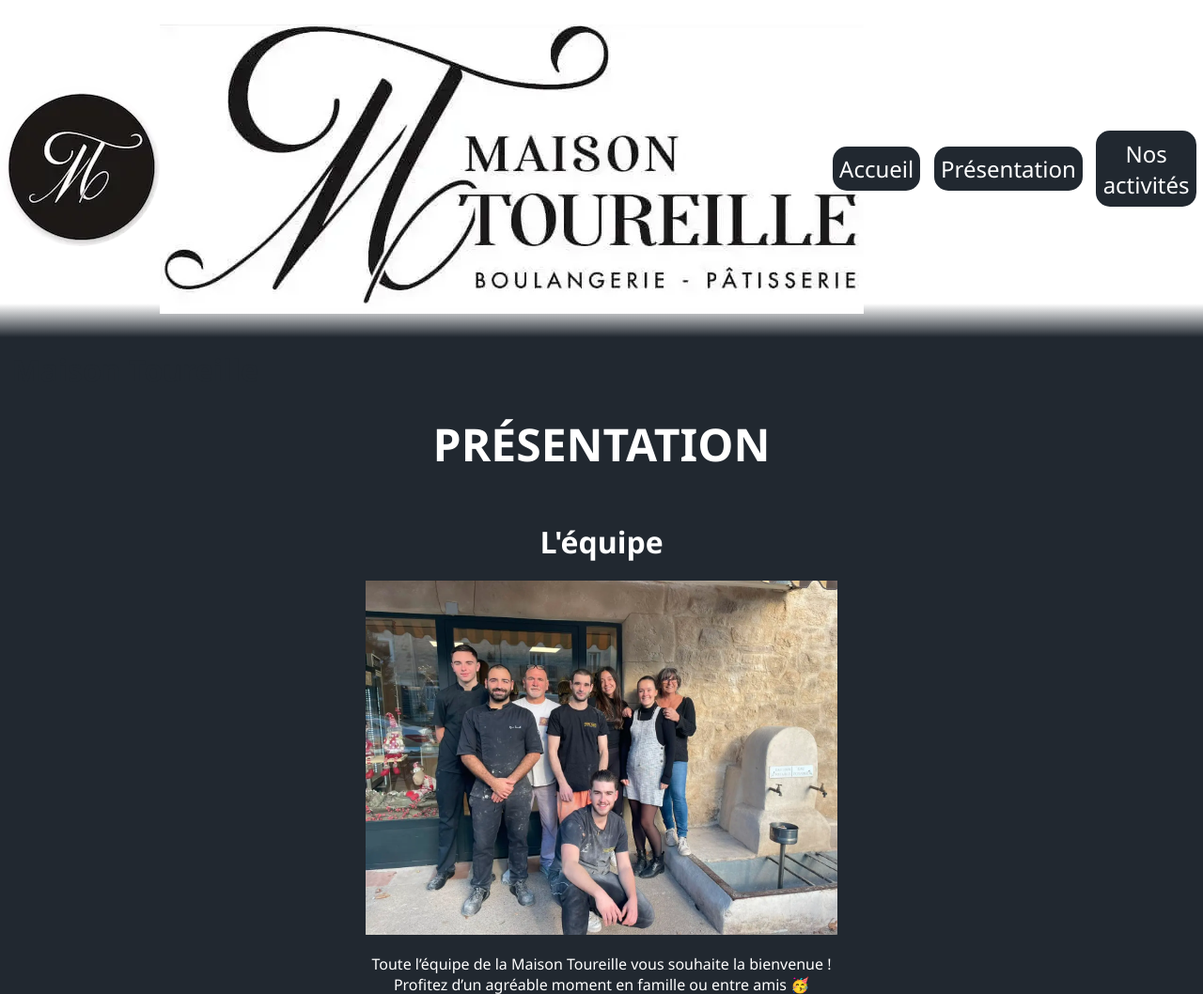
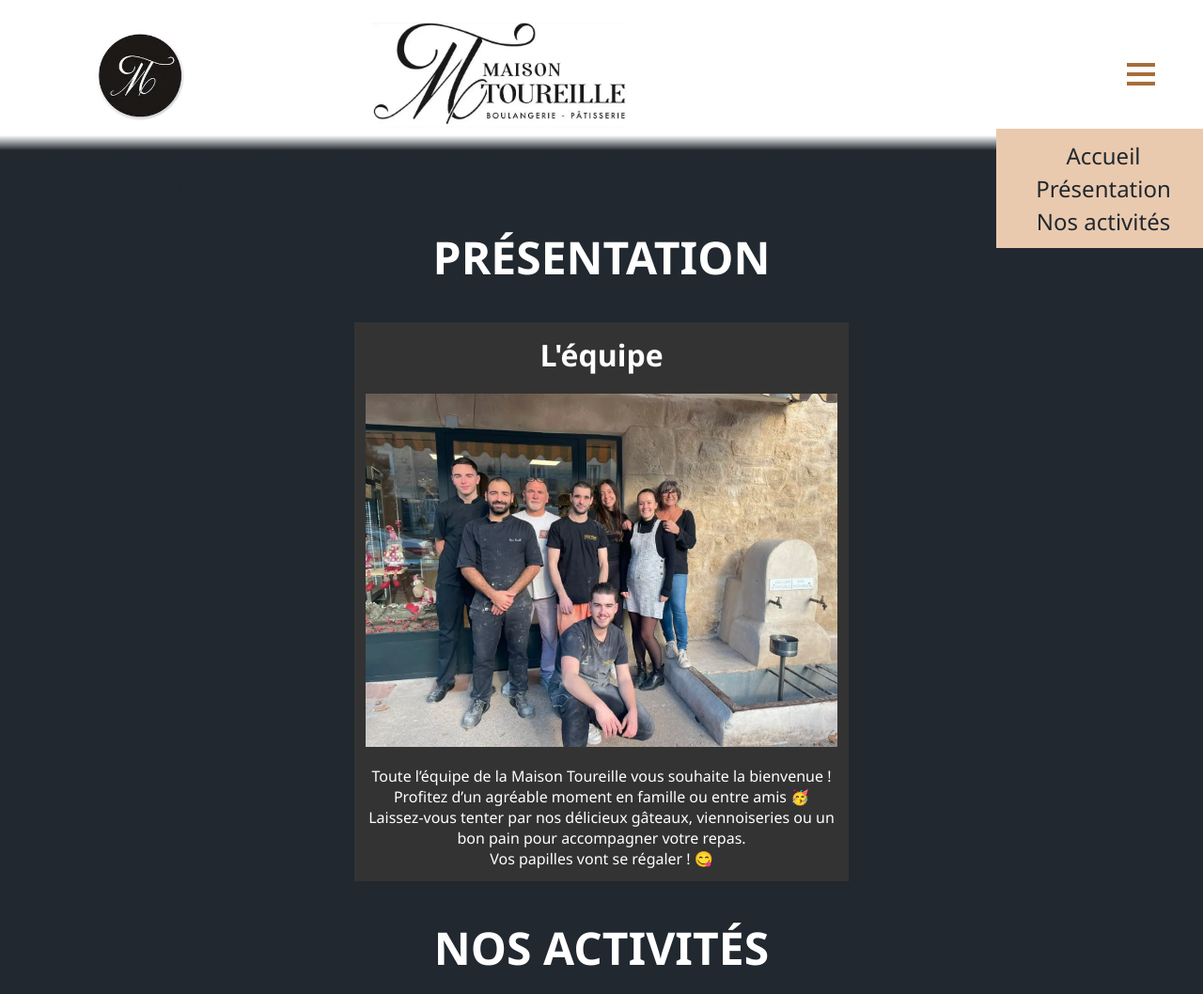
Before and after one commit to MarinaCassagne/ArtisanLocal, a plain HTML site: page index.html in a window 1280 px wide. Shown: the top 1058 px of the page at 94% size. Drawn offline with Linux system fonts and the light colour scheme.

Commit message:
Refactor HTML structure and improve CSS styles for Maison Toureille website, enhancing layout and navigation

```diff
--- a/index.html
+++ b/index.html
@@ -4,6 +4,7 @@
   <head>
     <meta charset="UTF-8" />
     <meta name="viewport" content="width=device-width, initial-scale=1.0" />
+    <meta name="description" />
     <link rel="stylesheet" href="style.css" />
 
     <title>Maison Toureille</title>
@@ -11,13 +12,11 @@
 
   <body>
     <header>
-      <div>
       <img
         id="logoToureille"
         src="img/logoToureille.webp"
         alt="Logo Maison Toureille"
       />
-      </div>
 
       <img
         id="enseigneMaisonToureille"
@@ -25,19 +24,34 @@
         alt="Enseigne Maison Toureille"
       />
 
-      <nav>
+      <nav >
+
+        <a id="openBtn" href="#mySidenav">
+          <span class="burger-icon">
+            <span class="burgerRod rod1"></span>
+            <span class="burgerRod rod2"></span>
+            <span class="burgerRod rod3"></span>
+          </span>
+        </a>
+
+        <div id="mySidenav" class="sidenav">
+
           <ul>
-          <li><a href="index.html" aria-label="Lien accueil">Accueil</a></li>
+            <li> <a href="index.html" aria-label="Lien vers la page accueil">Accueil</a></li>
+
+            <li><a href="#presentation" aria-label="Lien vers la partie présentation ">Présentation</a></li>
+
             <li>
-            <a href="#presentation" aria-label="Lien galerie photos "
-              >Présentation</a
-            >
+              <a href="#activities" aria-label="Lien vers la partie nos activités">Nos activités</a>
             </li>
-          <li>
-            <a href="#activities" aria-label="Lien boutique">Nos activités</a>
-          </li>
+
           </ul>
+
+        </div>
+
+
       </nav>
+
     </header>
 
     <main>
@@ -52,10 +66,11 @@
             alt="L'équipe de la Maison Toureille"
           />
           <p>
-            Toute l’équipe de la Maison Toureille vous souhaite la bienvenue ! <br>
-            Profitez d’un agréable moment en famille ou entre amis 🥳 <br>
+            Toute l’équipe de la Maison Toureille vous souhaite la bienvenue !
+            <br />
+            Profitez d’un agréable moment en famille ou entre amis 🥳 <br />
             Laissez-vous tenter par nos délicieux gâteaux, viennoiseries ou un
-            bon pain pour accompagner votre repas. <br>
+            bon pain pour accompagner votre repas. <br />
             Vos papilles vont se régaler ! 😋
           </p>
         </article>
--- a/style.css
+++ b/style.css
@@ -7,16 +7,17 @@ html {
   color: #ffffff;
   background-color: #212830;
   font-family: "Segoe UI", sans-serif;
+  height: 100%;
 }
 
 body {
   margin: 0 auto;
+  height: 100%;
 }
 
 header {
   padding: 0;
-  width: 100%;
-  height: 100%;
+  height: 20%;
   display: flex;
   align-items: center;
   justify-content: center;
@@ -25,10 +26,11 @@ header {
 
 main {
   padding: 1%;
+  margin: 0 auto;
 }
 
 h1 {
-color:#212830;
+  color: #212830;
 }
 
 h2 {
@@ -49,14 +51,18 @@ li {
 }
 
 nav {
-  height: 2%;
-  width: 30%;
+  position: relative;
+  margin: auto 0;
+  width: 40%;
+  height: 100%;
 }
 
 article {
   display: flexbox;
   margin: 1% auto;
   padding: 1%;
+  background-color: hsl(0, 0%, 20%);
+ backdrop-filter: blue(10px);
 }
 
 article h3 {
@@ -64,43 +70,87 @@ article h3 {
 }
 
 nav ul {
-  display: flex;
-  justify-content: end;
-  align-items: center;
   font-size: xx-large;
+  width: 100%;
+  height: 100%;
 }
 
 nav li {
-  padding: 2%;
-  margin: 0 2%;
+  display: grid;
+  width: 100%;
+  margin: 1% 2%;
   font-size: 1.5rem;
   text-align: center;
-  border-radius: 15px;
-  background: #212830;
+  color: #212830;
 }
 
-nav ul :hover {
-  background: #eacaae;
-  color: #212830;
+nav li :hover {
+  background: rgb(33, 40, 48, 0.3);
+  color: #fff;
 }
 
 nav a {
   all: unset;
-  color: #fff;
 }
 
-nav a :hover {
+.close {
   color: #212830;
+  font-size: xx-large;
 }
 
+.sidenav {
+  position: absolute;
+  bottom: -65%;
+  right: 0%;
+  width: 200px;
+  background-color: #eacaae;
+  padding: 10px;
+}
+
+/* .sidenav ::after {
+  display: none;
+} */
+
+.burger-icon {
+  position:absolute;
+  top: 40%;
+  right: 5%;
+  display: grid;
+  justify-content: center;
+  align-items: center;
+  height: 30px;
+  width: 80px;
+}
+
+.burgerRod {
+  height: 4px;
+  width: 30px;
+  background-color: #a76d3a;
+}
+
+/* .rod1 ::after {
+  transform: rotate(-45deg) translate(-5px, 6px);
+}
+
+.rod2 ::after {
+  display: none;
+}
+
+.rod3 ::after {
+  transform:  rotate(45deg) translate(-4px, -6px);
+} */
+
 #logoToureille {
+  display: block;
+  margin: 2% auto;
+  height: 60%;
   border-radius: 50%;
 }
 
 #enseigneMaisonToureille {
   display: block;
   margin: 2% auto;
-  height: 2%;
+  height: 70%;
 }
 
 #equipe {
@@ -116,6 +166,9 @@ nav a :hover {
   display: flex;
 }
 
+#activities article {
+margin:1%
+}
 #activities article p {
   text-align: justify;
   margin-top: 4%;
@@ -128,7 +181,6 @@ nav a :hover {
 #presentation article p {
   text-align: center;
   margin-top: 4%;
-
 }
 
 #activities article img {
```
Lines whose indentation alone changed are shown as unchanged.
